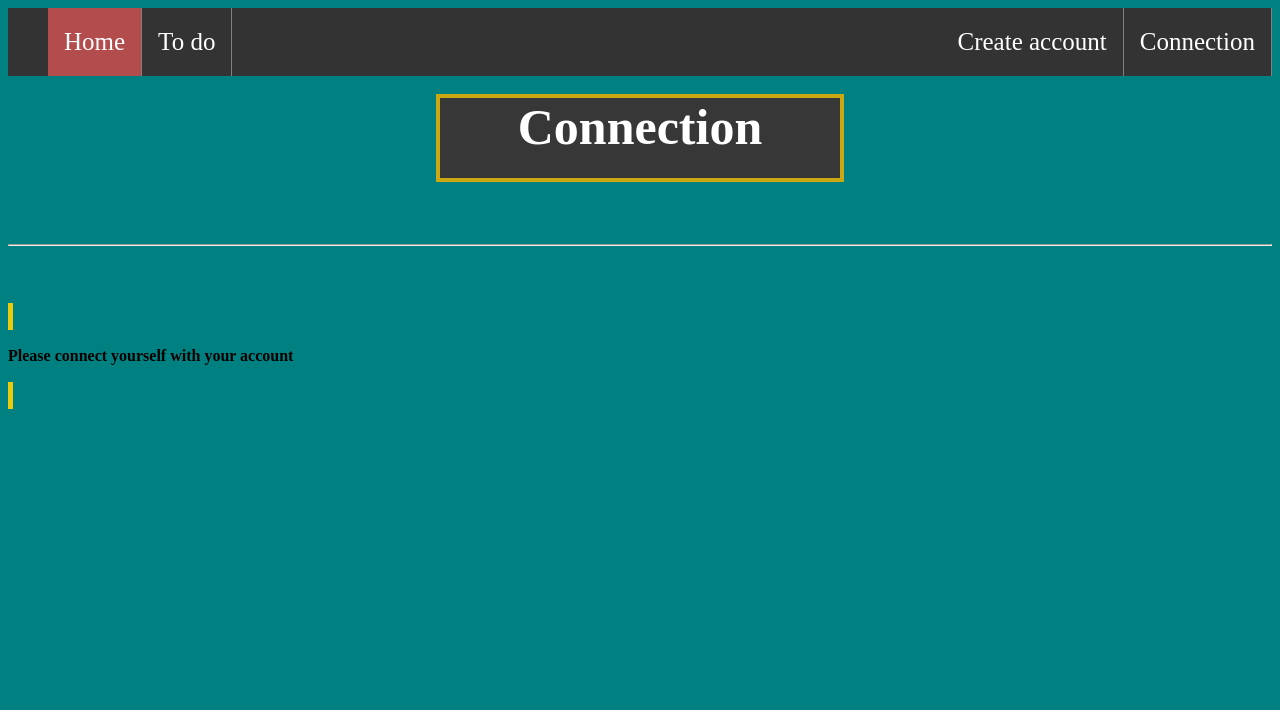
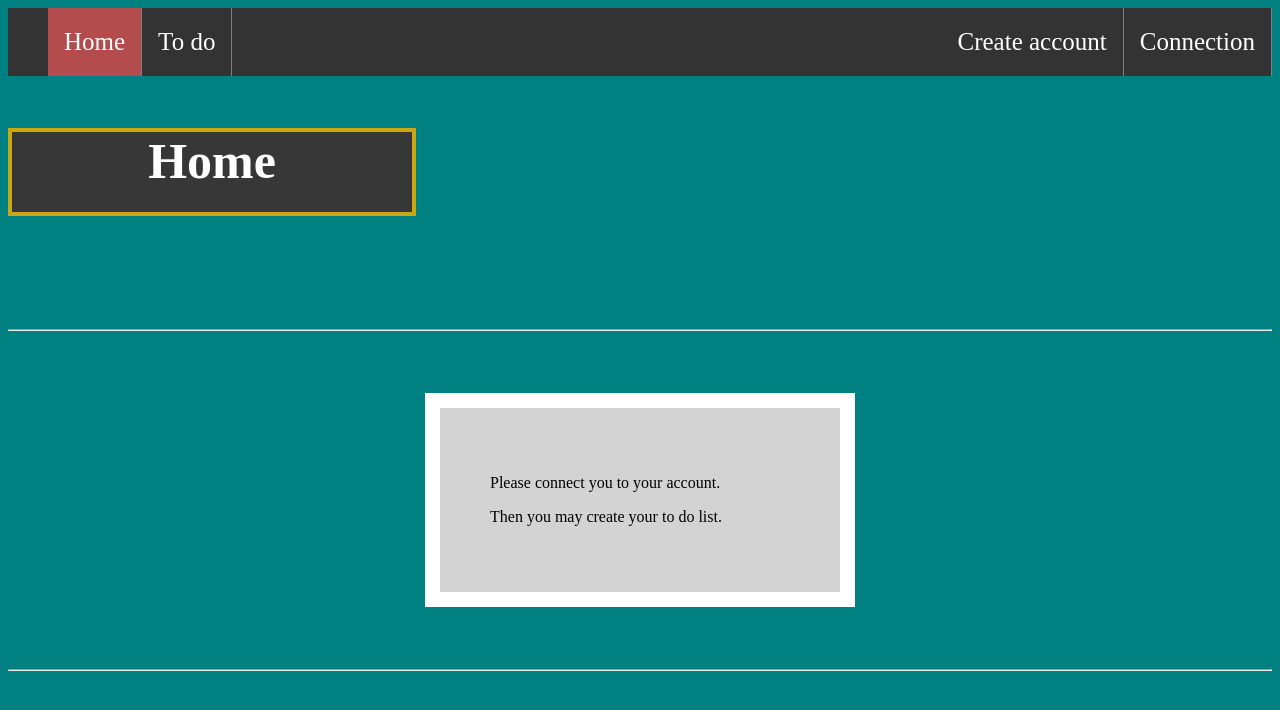
Before and after one commit to LouisCapelle/Epytodo, a Flask app: page /home in a window 1280 px wide. Shown: the top 710 px of the page. Run offline with Flask 2, Linux system fonts and the light colour scheme; some libraries are stand-ins or nearby versions.

Commit message:
add message in home page

```diff
--- a/epytodo/static/templates.css
+++ b/epytodo/static/templates.css
@@ -21,16 +21,6 @@ html {
     margin-top: 50px;
     border: 5px solid rgb(236, 203, 13);
     background-color: rgba(243, 239, 239, 0.979);
-    margin-left: auto;
-    margin-right: auto;
-    width: 300px;
-    height: 400px;
-}
-
-.box_three {
-    margin-top: 50px;
-    border: 5px solid rgb(236, 203, 13);
-    background-color: black;
     margin-left: auto;
     margin-right: auto;
     width: 300px;
@@ -88,11 +78,6 @@ li a:hover {
     background-color: #111;
 }
 
-p {
-    font-size: 30px;
-    text-align: center;
-}
-
 .password {
     text-align: center;
     list-style-type: none;
@@ -131,7 +116,6 @@ h1 {
     font-size: 50px;
     display: block;
     text-align: center;
-    margin: 0 auto;
     color: white;
     background-color: rgb(56, 55, 55);
     width: 400px;
--- a/epytodo/templates/home.html
+++ b/epytodo/templates/home.html
@@ -5,7 +5,17 @@
         <script src="https://kit.fontawesome.com/a076d05399.js"></script>
         <meta charset="utf-8">
         <title>&lt;Web&gt; EpyTodo</title>
-    </style>
+        <style>
+            div {
+                display: center;
+                background-color: lightgrey;
+                width: 300px;
+                border: 15px solid white;
+                padding: 50px;
+                margin-left: auto;
+                margin-right: auto;
+            }
+        </style>
     </head>
     <body>
         <ul>
@@ -23,11 +33,14 @@
             </form>
             </ul>
         <br/>
-        <h1>Connection</h1>
-        <br/><br/><br/><hr>
+        <h1>Home</h1>
+        <br/><br/><br/><br/><hr>
         <br/><br/><br/>
-            <list class="box_three" >
-                <h4>Please connect yourself with your account</h4>
-            </list>
+        <body>
+            <div><p>Please connect you to your account.</p>
+            <p>Then you may create your to do list.</p></div>
+            </body>
+        <br/><br/><br/>
+        <hr>
     </body>
 </html>
```
